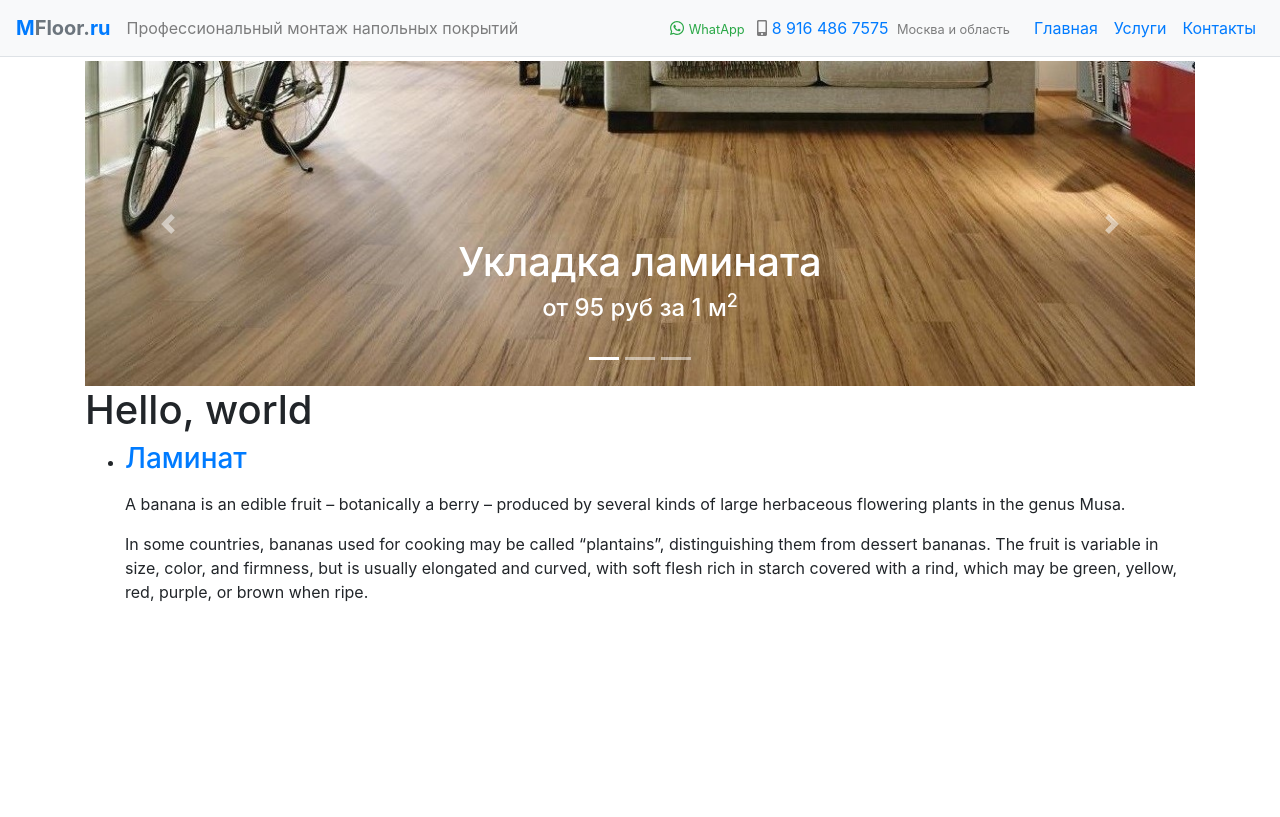
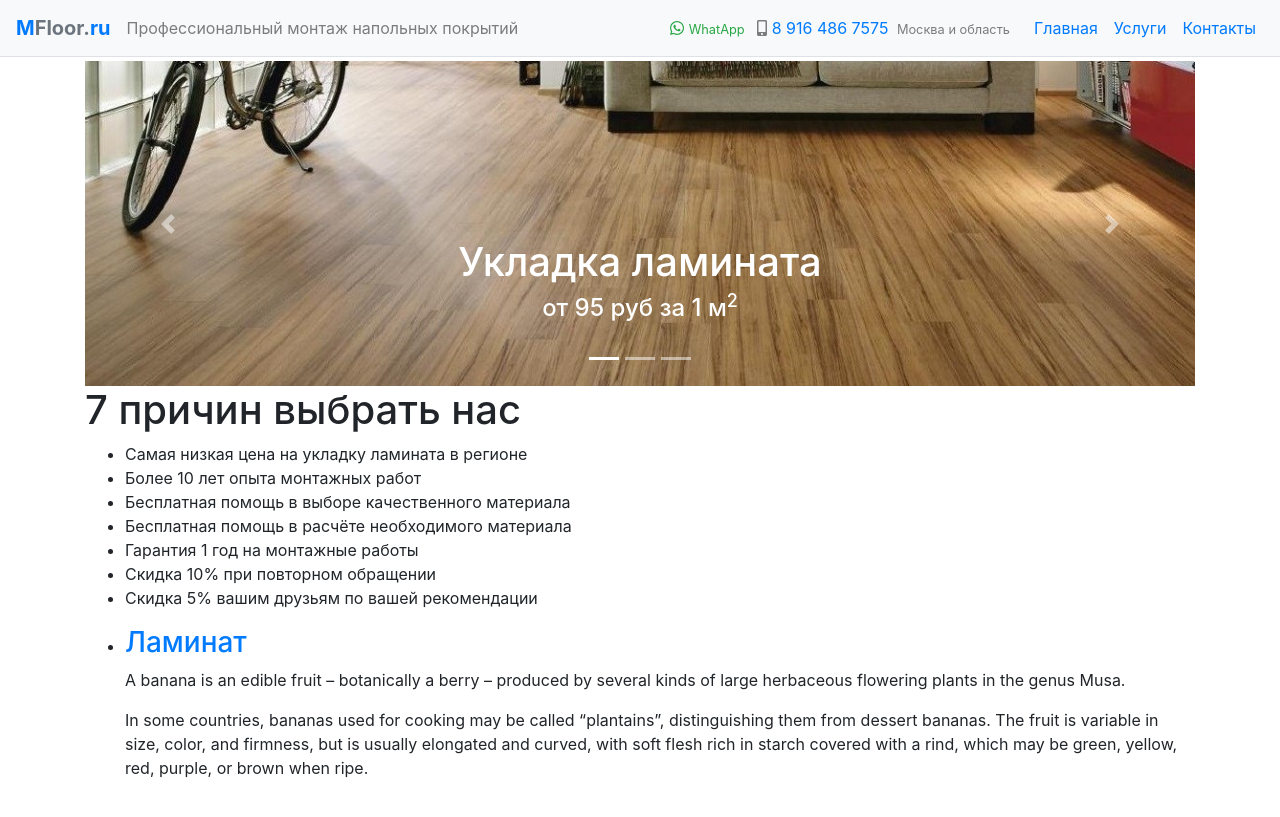
Before and after one commit to nskforward/MFloor, a Jekyll site: the page built from index.html, in a window 1280 px wide. Shown: the top 817 px of the page. Built offline with Jekyll 4.4.1, drawn with Linux system fonts in a browser that asks for light colours.

```diff
--- a/_layouts/default.html
+++ b/_layouts/default.html
@@ -20,7 +20,7 @@
 <script defer src="https://use.fontawesome.com/releases/v5.7.2/js/solid.js"></script>
 <script defer src="https://use.fontawesome.com/releases/v5.7.2/js/brands.js"></script>
 <script defer src="https://use.fontawesome.com/releases/v5.7.2/js/fontawesome.js"></script>
-<script src="/assets/js/jquery-3.3.1.slim.min.js"></script>
-<script src="https://stackpath.bootstrapcdn.com/bootstrap/4.1.3/js/bootstrap.min.js"></script>
+<script defer src="/assets/js/jquery-3.3.1.slim.min.js"></script>
+<script defer src="https://stackpath.bootstrapcdn.com/bootstrap/4.1.3/js/bootstrap.min.js"></script>
 </body>
 </html>
--- a/index.html
+++ b/index.html
@@ -43,13 +43,22 @@
     </a>
 </div>
 
-<h1>Hello, world</h1>
+<h1>7 причин выбрать нас</h1>
+<ul>
+    <li>Самая низкая цена на укладку ламината в регионе</li>
+    <li>Более 10 лет опыта монтажных работ</li>
+    <li>Бесплатная помощь в выборе качественного материала</li>
+    <li>Бесплатная помощь в расчёте необходимого материала</li>
+    <li>Гарантия 1 год на монтажные работы</li>
+    <li>Скидка 10% при повторном обращении</li>
+    <li>Скидка 5% вашим друзьям по вашей рекомендации</li>
+</ul>
 
 <ul>
     {% for article in site.articles %}
     <li>
         <h3><a href="{{ article.url }}">{{ article.title }}</a></h3>
-        <p>{{ article.content | markdownify }}</p>
+        {{ article.content | markdownify }}
     </li>
     {% endfor %}
 </ul>
```
